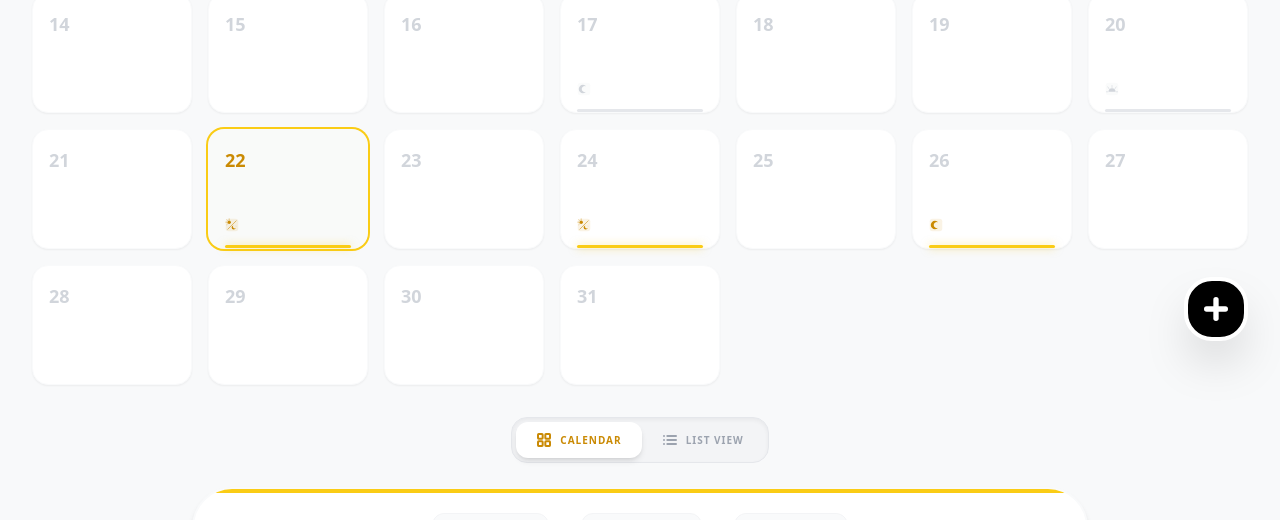
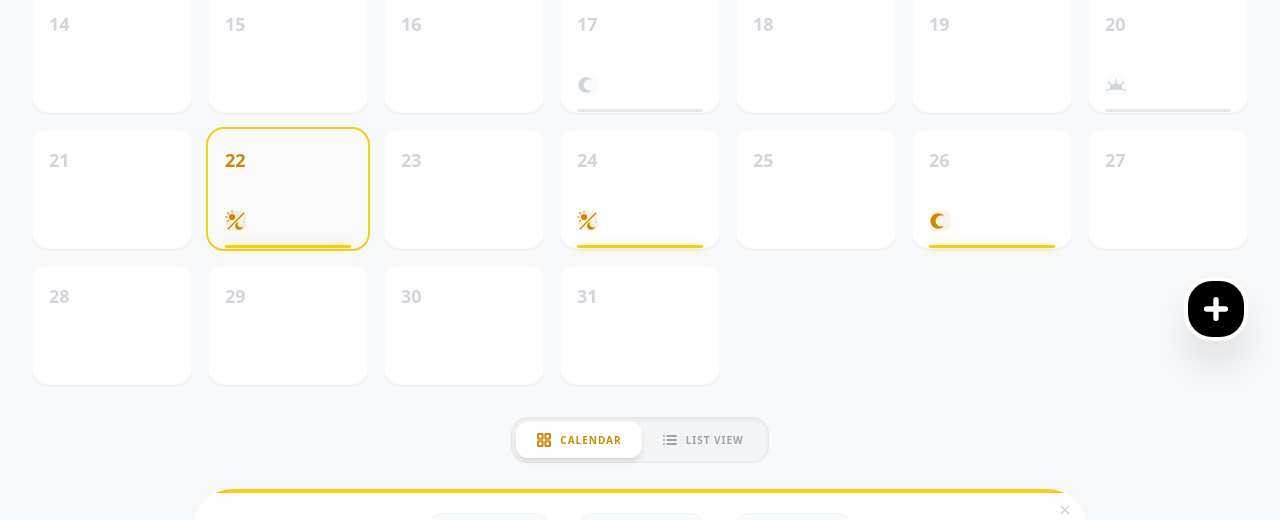
Before and after one commit to HritikTiwari/calendar-lock, a React (Vite) app: page / in a window 1280 px wide. Shown: the part 427-947 px from the top of the page. Built offline with nearby package versions, Linux system fonts and the light colour scheme.

Commit message:
Sixth Commit

```diff
--- a/App.tsx
+++ b/App.tsx
@@ -19,7 +19,9 @@ import {
   LayoutGrid,
   MapPin,
   Clock,
-  ChevronRight as ChevronRightSmall
+  ChevronRight as ChevronRightSmall,
+  X,
+  Info
 } from 'lucide-react';
 import { DayType, EventBlock, LocationType } from './types';
 import { isDateInPast, generateId } from './utils';
@@ -37,8 +39,13 @@ const App: React.FC = () => {
   const [events, setEvents] = useState<EventBlock[]>([]);
   const [selectedDate, setSelectedDate] = useState<Date | null>(null);
   const [isSheetOpen, setIsSheetOpen] = useState(false);
+  const [showLegend, setShowLegend] = useState(true);
 
   useEffect(() => {
+    // Check legend preference
+    const legendPref = localStorage.getItem('diary_legend_hidden');
+    if (legendPref === 'true') setShowLegend(false);
+
     const saved = localStorage.getItem('photographer_diary_events');
     if (saved && JSON.parse(saved).length > 0) {
       try {
@@ -112,6 +119,16 @@ const App: React.FC = () => {
     localStorage.setItem('photographer_diary_events', JSON.stringify(events));
   }, [events]);
 
+  const toggleLegend = () => {
+    const newState = !showLegend;
+    setShowLegend(newState);
+    if (!newState) {
+      localStorage.setItem('diary_legend_hidden', 'true');
+    } else {
+      localStorage.removeItem('diary_legend_hidden');
+    }
+  };
+
   const startOfCurrentMonth = new Date(currentDate.getFullYear(), currentDate.getMonth(), 1);
   const startOfGrid = addDays(startOfCurrentMonth, -startOfCurrentMonth.getDay());
 
@@ -160,7 +177,6 @@ const App: React.FC = () => {
           </div>
         </div>
 
-        {/* Month Navigation remains in header for clarity */}
         <div className="flex items-center bg-gray-100 rounded-lg sm:rounded-2xl p-0.5 sm:p-1 shadow-inner">
           <button onClick={() => setCurrentDate(addMonths(currentDate, -1))} className="p-1 sm:p-2 hover:bg-white rounded-md sm:rounded-xl active:scale-90 transition-all"><ChevronLeft size={12} className="sm:w-4 sm:h-4" strokeWidth={3} /></button>
           <span className="px-1 sm:px-3 font-black text-[9px] sm:text-sm min-w-[60px] sm:min-w-[110px] text-center text-gray-800 uppercase tracking-tighter">
@@ -172,7 +188,6 @@ const App: React.FC = () => {
 
       <main className="flex-1 p-3 sm:p-8 max-w-7xl mx-auto w-full overflow-x-hidden flex flex-col">
 
-        {/* List View Tabs (Only in List Mode) */}
         {viewMode === 'LIST' && (
           <div className="flex justify-center mb-6 sm:mb-10">
             <div className="bg-white p-1 rounded-xl sm:rounded-2xl shadow-sm border border-gray-100 flex items-center w-full sm:w-auto overflow-hidden">
@@ -237,18 +252,19 @@ const App: React.FC = () => {
                       </span>
                     </div>
 
-                    <div className="flex flex-col gap-0.5 sm:gap-1.5 mt-auto pt-1 overflow-hidden">
+                    <div className="flex flex-col gap-1 sm:gap-2 mt-auto pt-1 overflow-hidden">
                       {Object.entries(typeCounts).map(([type, count]) => {
                         if (count === 0) return null;
                         return (
-                          <div key={type} className="flex items-center gap-0.5 bg-gray-50/80 sm:bg-transparent rounded px-0.5 py-0.5 sm:p-0">
-                            <div className="scale-[0.6] sm:scale-100 origin-left">
-                              {type === DayType.FULL_DAY && <FullDayIcon isPast={isPast} size={14} />}
-                              {type === DayType.HALF_DAY_MORNING && <HalfDayMorningIcon isPast={isPast} size={14} />}
-                              {type === DayType.HALF_DAY_EVENING && <HalfDayEveningIcon isPast={isPast} size={14} />}
+                          <div key={type} className="flex items-center gap-1 bg-gray-50/80 sm:bg-transparent rounded px-0.5 py-0.5 sm:p-0">
+                            {/* Bolder Icons in Grid - Increased from 14 to 20/24 */}
+                            <div className="scale-[0.7] sm:scale-100 origin-left">
+                              {type === DayType.FULL_DAY && <FullDayIcon isPast={isPast} size={22} />}
+                              {type === DayType.HALF_DAY_MORNING && <HalfDayMorningIcon isPast={isPast} size={22} />}
+                              {type === DayType.HALF_DAY_EVENING && <HalfDayEveningIcon isPast={isPast} size={22} />}
                             </div>
                             {count > 1 && (
-                              <span className={`text-[6px] sm:text-[10px] font-black ${isPast ? 'text-gray-400' : 'text-yellow-600'}`}>
+                              <span className={`text-[7px] sm:text-[11px] font-black ${isPast ? 'text-gray-400' : 'text-yellow-600'}`}>
                                 +{count - 1}
                               </span>
                             )}
@@ -283,10 +299,10 @@ const App: React.FC = () => {
                   className="bg-white p-3 sm:p-5 rounded-2xl sm:rounded-[2rem] border sm:border-2 border-gray-50 shadow-sm hover:shadow-lg active:scale-[0.98] transition-all cursor-pointer group flex items-center gap-3 sm:gap-5"
                 >
                   <div className="bg-gray-50 p-2 sm:p-4 rounded-lg sm:rounded-2xl shadow-inner border border-white shrink-0">
-                    <div className="scale-[0.8] sm:scale-100">
-                      {event.dayType === DayType.FULL_DAY && <FullDayIcon size={32} isPast={isDateInPast(new Date(event.date))} />}
-                      {event.dayType === DayType.HALF_DAY_MORNING && <HalfDayMorningIcon size={32} isPast={isDateInPast(new Date(event.date))} />}
-                      {event.dayType === DayType.HALF_DAY_EVENING && <HalfDayEveningIcon size={32} isPast={isDateInPast(new Date(event.date))} />}
+                    <div className="scale-[0.9] sm:scale-100">
+                      {event.dayType === DayType.FULL_DAY && <FullDayIcon size={36} isPast={isDateInPast(new Date(event.date))} />}
+                      {event.dayType === DayType.HALF_DAY_MORNING && <HalfDayMorningIcon size={36} isPast={isDateInPast(new Date(event.date))} />}
+                      {event.dayType === DayType.HALF_DAY_EVENING && <HalfDayEveningIcon size={36} isPast={isDateInPast(new Date(event.date))} />}
                     </div>
                   </div>
 
@@ -314,9 +330,8 @@ const App: React.FC = () => {
           </div>
         )}
 
-        {/* --- MOVED BOTTOM NAVIGATION --- */}
+        {/* --- BOTTOM NAVIGATION --- */}
         <div className="mt-8 space-y-6">
-          {/* View Switcher: Calendar / List */}
           <div className="flex justify-center">
             <div className="flex items-center bg-gray-100 rounded-xl sm:rounded-2xl p-1 shadow-inner border border-gray-200">
               <button
@@ -344,25 +359,45 @@ const App: React.FC = () => {
             </div>
           </div>
 
-          {/* Legend / Labels: Centered with unified colors */}
-          <div className="flex flex-wrap items-center justify-center gap-4 sm:gap-8 p-6 bg-white rounded-xl sm:rounded-[2.5rem] border-2 border-gray-50 shadow-md relative overflow-hidden max-w-4xl mx-auto w-full">
+          {/* Dismissible Legend / Labels */}
+          {showLegend ? (
+            <div className="animate-in fade-in slide-in-from-bottom-2 duration-300 flex flex-wrap items-center justify-center gap-4 sm:gap-8 p-6 bg-white rounded-xl sm:rounded-[2.5rem] border-2 border-gray-50 shadow-md relative overflow-hidden max-w-4xl mx-auto w-full group/legend">
               <div className="absolute top-0 left-0 w-full h-1 bg-yellow-400"></div>
 
+              <button
+                onClick={toggleLegend}
+                className="absolute top-2 right-2 p-1.5 text-gray-300 hover:text-red-400 hover:bg-red-50 rounded-full transition-all"
+                title="Dismiss Legend"
+              >
+                <X size={14} strokeWidth={3} />
+              </button>
+
               <div className="flex items-center gap-2.5 px-4 py-2 bg-gray-50 rounded-xl border border-gray-100">
-              <FullDayIcon size={18} />
+                <FullDayIcon size={20} />
                 <span className="text-[10px] font-black text-gray-600 uppercase tracking-widest">Full Day</span>
               </div>
 
               <div className="flex items-center gap-2.5 px-4 py-2 bg-gray-50 rounded-xl border border-gray-100">
-              <HalfDayMorningIcon size={18} />
+                <HalfDayMorningIcon size={20} />
                 <span className="text-[10px] font-black text-gray-600 uppercase tracking-widest">Morning</span>
               </div>
 
               <div className="flex items-center gap-2.5 px-4 py-2 bg-gray-50 rounded-xl border border-gray-100">
-              <HalfDayEveningIcon size={18} />
+                <HalfDayEveningIcon size={20} />
                 <span className="text-[10px] font-black text-gray-600 uppercase tracking-widest">Evening</span>
               </div>
             </div>
+          ) : (
+            <div className="flex justify-center">
+              <button
+                onClick={toggleLegend}
+                className="flex items-center gap-2 px-4 py-2 bg-white rounded-full border border-gray-100 shadow-sm text-gray-400 hover:text-yellow-600 transition-all active:scale-95"
+              >
+                <Info size={14} />
+                <span className="text-[9px] font-black uppercase tracking-widest">Show Help</span>
+              </button>
+            </div>
+          )}
         </div>
       </main>
 
--- a/components/Icons.tsx
+++ b/components/Icons.tsx
@@ -21,26 +21,26 @@ export const FullDayIcon = ({ className, isPast, size = 20 }: IconProps) => (
     {/* Background Shape: Rounded Square */}
     <rect x="5" y="5" width="90" height="90" rx="20" fill="currentColor" fillOpacity="0.1" />
 
-    {/* Diagonal Divider Line */}
-    <line x1="20" y1="80" x2="80" y2="20" stroke="currentColor" strokeWidth="4" strokeLinecap="round" />
+    {/* Diagonal Divider Line - Bolder */}
+    <line x1="15" y1="85" x2="85" y2="15" stroke="currentColor" strokeWidth="6" strokeLinecap="round" />
 
-    {/* Top-Left Half: Sun */}
-    <g transform="translate(30, 30)">
-      <circle cx="0" cy="0" r="12" />
-      <g stroke="currentColor" strokeWidth="3" strokeLinecap="round">
-        <line x1="0" y1="-18" x2="0" y2="-24" />
-        <line x1="-13" y1="-13" x2="-17" y2="-17" />
-        <line x1="-18" y1="0" x2="-24" y2="0" />
-        <line x1="-13" y1="13" x2="-17" y2="17" />
+    {/* Top-Left Half: Sun - Bolder elements */}
+    <g transform="translate(32, 32)">
+      <circle cx="0" cy="0" r="14" />
+      <g stroke="currentColor" strokeWidth="5" strokeLinecap="round">
+        <line x1="0" y1="-22" x2="0" y2="-28" />
+        <line x1="-15" y1="-15" x2="-20" y2="-20" />
+        <line x1="-22" y1="0" x2="-28" y2="0" />
+        <line x1="-15" y1="15" x2="-20" y2="20" />
       </g>
     </g>
 
-    {/* Bottom-Right Half: Moon and Stars */}
-    <g transform="translate(65, 65)">
-      <path d="M-5 -12 A15 15 0 1 0 12 5 A10 10 0 1 1 -5 -12" />
-      {/* Stars */}
-      <path d="M12 -8 l1.5 1.5 l1.5 -1.5 l-1.5 -1.5 z" />
-      <path d="M18 -2 l1 1 l1 -1 l-1 -1 z" />
+    {/* Bottom-Right Half: Moon and Stars - Bolder elements */}
+    <g transform="translate(68, 68)">
+      <path d="M-6 -14 A18 18 0 1 0 14 6 A12 12 0 1 1 -6 -14" />
+      {/* Stars - Bolder */}
+      <path d="M14 -10 l2.5 2.5 l2.5 -2.5 l-2.5 -2.5 z" />
+      <path d="M22 -2 l1.5 1.5 l1.5 -1.5 l-1.5 -1.5 z" />
     </g>
   </svg>
 );
@@ -56,16 +56,16 @@ export const HalfDayMorningIcon = ({ className, isPast, size = 20 }: IconProps)
     {/* Background Shape: Rounded Square */}
     <rect x="5" y="5" width="90" height="90" rx="20" fill="currentColor" fillOpacity="0.1" />
 
-    {/* Rising Sun Body */}
-    <path d="M25 70 A25 25 0 0 1 75 70 Z" />
+    {/* Rising Sun Body - More prominent */}
+    <path d="M20 72 A30 30 0 0 1 80 72 Z" />
 
-    {/* Sun Rays */}
-    <g stroke="currentColor" strokeWidth="4" strokeLinecap="round">
-      <line x1="50" y1="40" x2="50" y2="25" />
-      <line x1="30" y1="50" x2="20" y2="35" />
-      <line x1="70" y1="50" x2="80" y2="35" />
-      <line x1="20" y1="70" x2="10" y2="70" />
-      <line x1="80" y1="70" x2="90" y2="70" />
+    {/* Sun Rays - Bolder */}
+    <g stroke="currentColor" strokeWidth="6" strokeLinecap="round">
+      <line x1="50" y1="42" x2="50" y2="22" />
+      <line x1="28" y1="52" x2="16" y2="35" />
+      <line x1="72" y1="52" x2="84" y2="35" />
+      <line x1="18" y1="72" x2="6" y2="72" />
+      <line x1="82" y1="72" x2="94" y2="72" />
     </g>
   </svg>
 );
@@ -81,13 +81,13 @@ export const HalfDayEveningIcon = ({ className, isPast, size = 20 }: IconProps)
     {/* Background Shape: Rounded Square */}
     <rect x="5" y="5" width="90" height="90" rx="20" fill="currentColor" fillOpacity="0.1" />
 
-    {/* Solid Crescent Moon */}
+    {/* Solid Crescent Moon - Bolder/Thicker */}
     <path
-      d="M65 30 A30 30 0 1 0 65 70 A22 22 0 1 1 65 30"
+      d="M70 30 A35 35 0 1 0 70 70 A25 25 0 1 1 70 30"
     />
 
-    {/* Optional stars for context */}
-    <path d="M35 35 l2 2 l2 -2 l-2 -2 z" />
-    <path d="M45 45 l1 1 l1 -1 l-1 -1 z" />
+    {/* Optional stars for context - Bolder */}
+    <path d="M30 30 l3 3 l3 -3 l-3 -3 z" />
+    <path d="M42 42 l2 2 l2 -2 l-2 -2 z" />
   </svg>
 );
```
Lines whose indentation alone changed are shown as unchanged.
